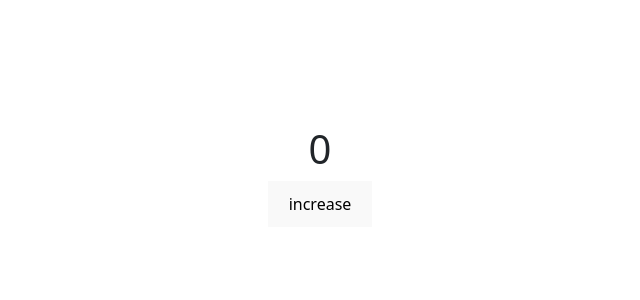
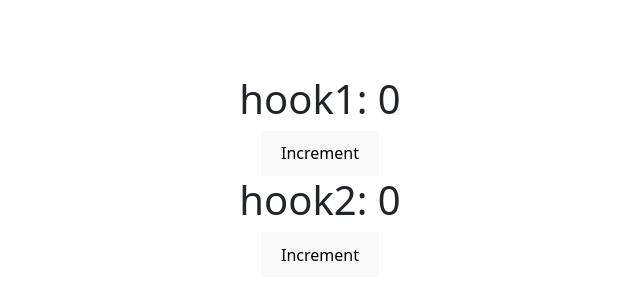
Before and after one commit to raihan2500/React, a React (Vite) app in the folder project1/: page / in a window 1280 px wide. Shown: the part 224-524 px from the top of the page, without its empty margins (320-960 px from the left). Built offline with nearby package versions, Linux system fonts and the light colour scheme.

Commit message:
Class 27: Use state

```diff
--- a/project1/src/App.jsx
+++ b/project1/src/App.jsx
@@ -4,13 +4,14 @@ import State from './State'
 import Conditional_Rendering from './conditional_rendering'
 import EVENT_HANDLER_CLASS from './EVENT_HANDLER_CLASS'
 import EVENT_BINDING from './EVENT_BINDING'
-
+import HOOKS_USESTATE from './HOOKS_USESTATE'
+import HOOKS_USESTATE2 from './HOOKS_USESTATE/indexf'
 function App(){
 
   return(
     <div>
-      <EVENT_BINDING />
-
+      <HOOKS_USESTATE />
+      <HOOKS_USESTATE2 />
     </div>
   )
 
--- /dev/null
+++ b/project1/src/HOOKS_USESTATE/index.jsx
@@ -0,0 +1,29 @@
+import React, { Component } from 'react'
+
+export default class HOOKS_USESTATE extends Component {
+
+  constructor(props) {
+    super(props)
+
+    this.state = {
+      count:0
+    }
+  }
+  increment = () => {
+    this.setState({
+      count: this.state.count + 1,
+    })
+  }
+
+
+
+  render() {
+    const {count} = this.state;
+    return (
+      <div>
+        <h1>hook1: {count}</h1>
+        <button onClick={this.increment}>Increment</button>
+      </div>
+    )
+  }
+}
--- /dev/null
+++ b/project1/src/HOOKS_USESTATE/indexf.jsx
@@ -0,0 +1,16 @@
+import React, { useState } from 'react'
+
+export default function HOOKS_USESTATE2() {
+  const [count, setCount] = useState(0);
+
+  const Increment = () =>{
+    setCount(count + 1)
+  }
+
+  return (
+    <div>
+      <h1>hook2: {count}</h1>
+      <button onClickCapture={Increment} >Increment</button>
+    </div>
+  )
+}
```
